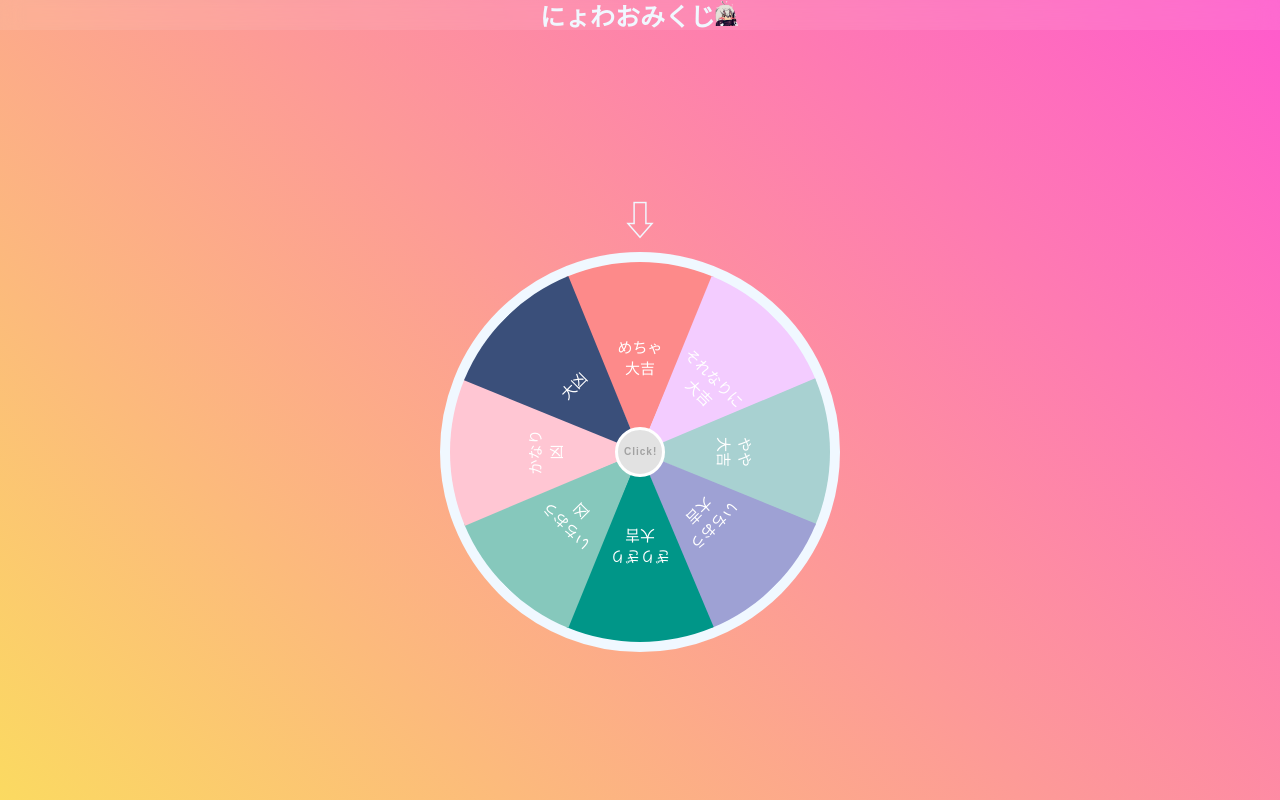
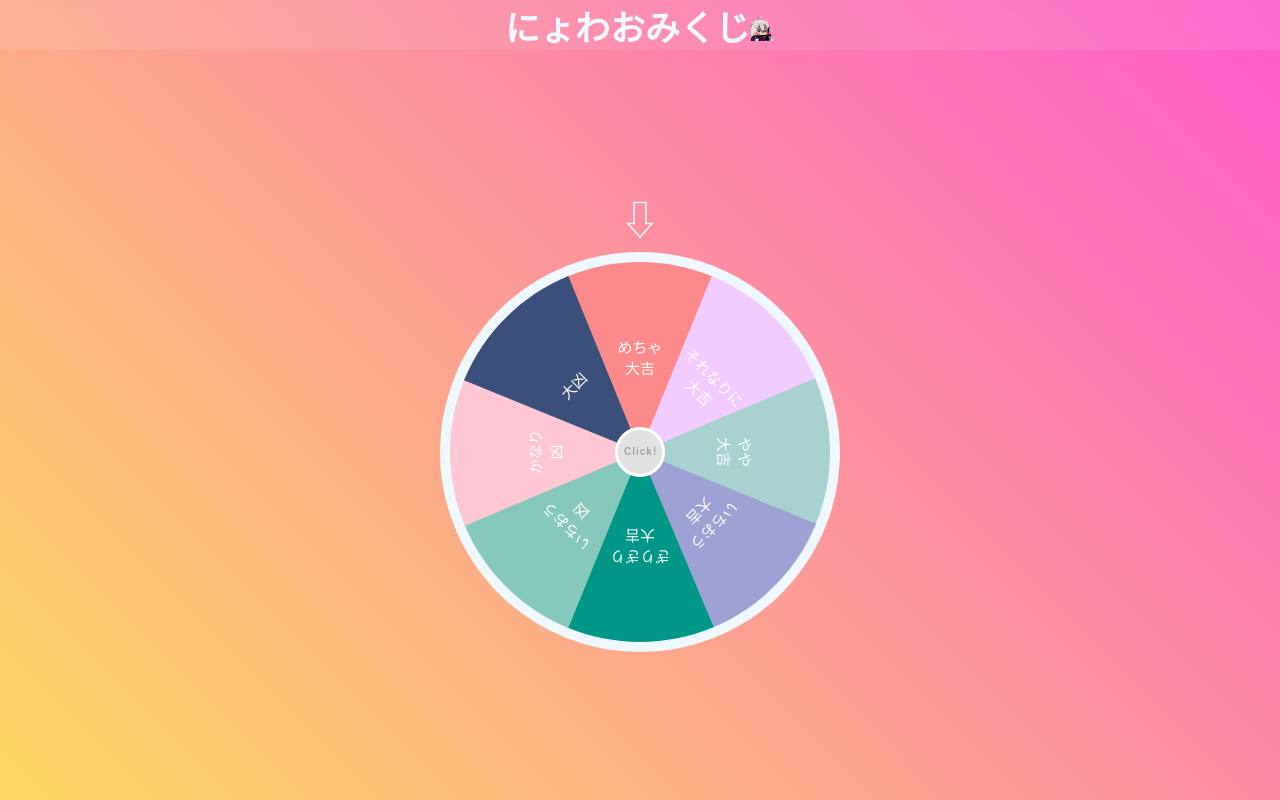
Before and after one commit to KamabokoFish/nyowa-roulette, a website built with Vite: page index.html in a window 1280 px wide. Built offline with nearby package versions, Linux system fonts and the light colour scheme; a web font is replaced by a local one.

Commit message:
change font-size.

```diff
--- a/style.css
+++ b/style.css
@@ -22,7 +22,7 @@ header {
   justify-content: center;
   align-items: center;
   top: 0;
-  height: 30px;
+  height: 50px;
   width: 100%;
   background: rgba(243, 240, 240, 0.1);
   position: fixed;
@@ -30,7 +30,7 @@ header {
   backdrop-filter: blur(10px);
 }
 header h3{
-  font-size:25px;
+  font-size:35px;
   color:aliceblue;
 }
 .icon{
```
